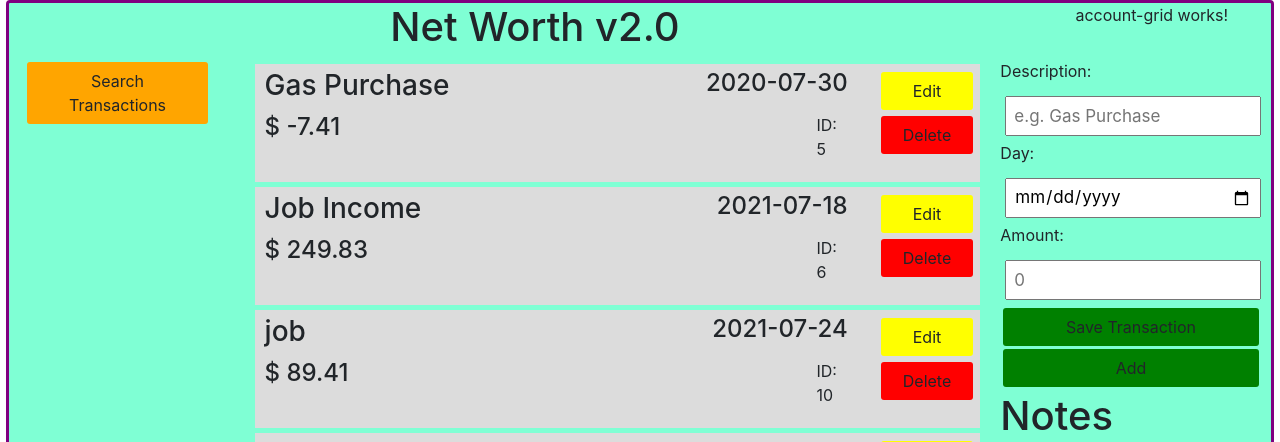
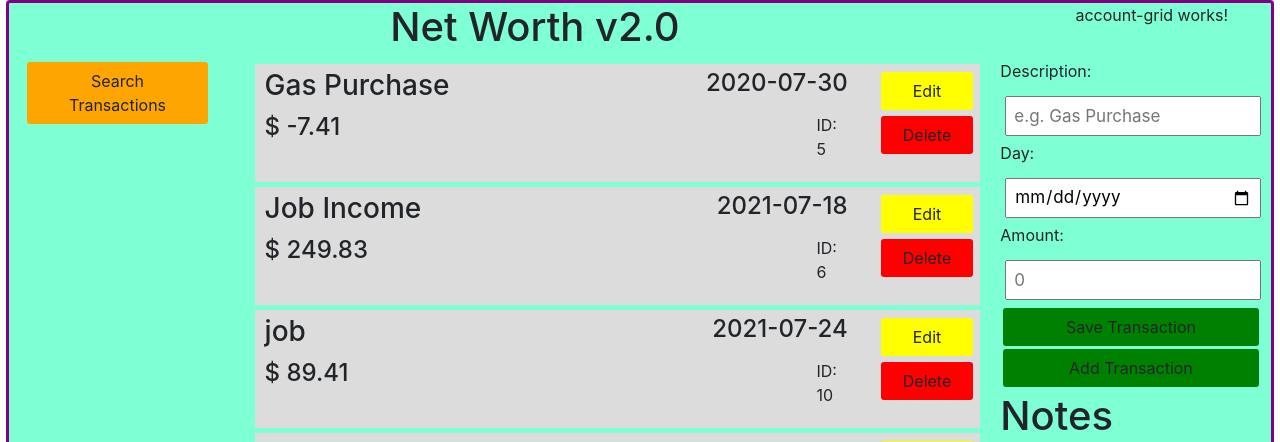
Before and after one commit to pjoyjr/net-worth-v2, an Angular app: page / in a window 1280 px wide. Shown: the top 442 px of the page. Built offline with nearby package versions, Linux system fonts and the light colour scheme; data requests are answered from the project's data file.

Commit message:
renamed components

```diff
--- a/src/app/app.module.ts
+++ b/src/app/app.module.ts
@@ -10,10 +10,10 @@ import { TransactionsComponent } from './components/transactions/transactions.co
 import { TransactionItemComponent } from './components/transaction-item/transaction-item.component';
 import { FooterComponent } from './components/footer/footer.component';
 import { ButtonComponent } from './components/button/button.component';
-import { AddTransactionComponent } from './components/add-transaction/add-transaction.component';
 import { MenuComponent } from './components/menu/menu.component';
 import { AccountGridComponent } from './components/account-grid/account-grid.component';
 import { HeaderComponent } from './components/header/header.component';
+import { FormComponent } from './components/form/form.component';
 
 
 const appRoutes: Routes = [
@@ -27,10 +27,10 @@ const appRoutes: Routes = [
     TransactionItemComponent,
     FooterComponent,
     ButtonComponent,
-    AddTransactionComponent,
     MenuComponent,
     AccountGridComponent,
     HeaderComponent,
+    FormComponent,
   ],
   imports: [
     BrowserModule,
--- a/src/app/components/add-transaction/add-transaction.component.html
+++ b/src/app/components/form/form.component.html
@@ -14,5 +14,5 @@
     </div>
     <app-button bgColor="green" text="Save Transaction" (click)="onSubmit()"></app-button>
 
-    <app-button bgColor="{{ showAddTransaction ? 'red' : 'green' }}" text="{{ showAddTransaction ? 'Close' : 'Add' }}" (click)="toggleAddTransaction()"></app-button>
+    <app-button bgColor="{{ showAddTransaction ? 'green' : 'yellow' }}" text="{{ showAddTransaction ? 'Add Transaction' : 'Edit Transaction' }}"></app-button>
 </form>
--- a/src/app/components/add-transaction/add-transaction.component.ts
+++ b/src/app/components/form/form.component.ts
@@ -4,16 +4,16 @@ import { UiService } from '../../services/ui.service';
 import { Subscription } from 'rxjs';
 
 @Component({
-  selector: 'app-add-transaction',
-  templateUrl: './add-transaction.component.html',
-  styleUrls: ['./add-transaction.component.css']
+  selector: 'app-form',
+  templateUrl: './form.component.html',
+  styleUrls: ['./form.component.css']
 })
-export class AddTransactionComponent implements OnInit {
+export class FormComponent implements OnInit {
   description: any | string;
   day: any | string;
   amount: any | number;
 
-  showAddTransaction: any | boolean;
+  showAddTransaction: boolean = true;
   subscription: any | Subscription;
   @Output() onAddTransaction: EventEmitter<Transaction> = new EventEmitter();
 
@@ -45,8 +45,4 @@ export class AddTransactionComponent implements OnInit {
   onAdd(newTransaction: Transaction){
     this.onAddTransaction.emit(newTransaction);
   }
-
-  toggleAddTransaction() {
-    this.uiService.toggleAddTransaction();
-  }
 }
--- a/src/app/components/transactions/transactions.component.html
+++ b/src/app/components/transactions/transactions.component.html
@@ -1,13 +1,13 @@
 <div class="container">
     <div class="row">
         <div class="col-9">
-            <app-transaction-item *ngFor="let transaction of transactions" [transaction]="transaction" (onEditTransaction)="editTransaction(transaction)" (onDeleteTransaction)="deleteTransaction(transaction)">
+            <app-transaction-item *ngFor="let transaction of transactions" [transaction]="transaction" (onEditTransaction)="toggleEditTransaction(transaction)" (onDeleteTransaction)="deleteTransaction(transaction)">
             </app-transaction-item>
         </div>
         <div class="col-3">
             <div class="row">
-                <app-add-transaction (onAddTransaction)="addTransaction($event)">
-                </app-add-transaction>
+                <app-form (onAddTransaction)="addTransaction($event)">
+                </app-form>
             </div>
             <div class="row">
                 <h1>Notes</h1>
--- a/src/app/components/transactions/transactions.component.ts
+++ b/src/app/components/transactions/transactions.component.ts
@@ -1,6 +1,7 @@
 import { Component, OnInit} from '@angular/core';
 import { TransactionService } from '../../services/transaction.service';
 import { Transaction } from  '../../Transaction';
+import { UiService } from '../../services/ui.service';
 
 @Component({
   selector: 'app-transactions',
@@ -9,9 +10,8 @@ import { Transaction } from  '../../Transaction';
 })
 export class TransactionsComponent implements OnInit {
   transactions: Transaction[] = [];
-  currEditID: any | number;
 
-  constructor(private transactionService: TransactionService) { }
+  constructor(private transactionService: TransactionService, private uiService: UiService) { }
 
   ngOnInit(): void {
     this.transactionService.getTransactions().subscribe((transactions) => this.transactions = transactions);
@@ -22,12 +22,14 @@ export class TransactionsComponent implements OnInit {
     this.transactionService.addTransaction(transaction).subscribe((transaction) => this.transactions.push(transaction));
   }
 
-  editTransaction(transaction: Transaction){
-    this.currEditID = transaction.id;
-    console.log(this.currEditID);
+  toggleEditTransaction(transaction: Transaction){
+    this.uiService.toggleAddTransaction();
+
+    this.transactionService.setEditID(transaction.id);
   }
 
   deleteTransaction(transaction: Transaction){
     this.transactionService.deleteTransaction(transaction).subscribe(() => (this.transactions = this.transactions.filter((t) => t.id !== transaction.id)));
   }
+
 }
--- a/src/app/services/transaction.service.ts
+++ b/src/app/services/transaction.service.ts
@@ -16,6 +16,8 @@ const httpOptions = {
 export class TransactionService {
   private apiURL = 'http://localhost:5000/transactions';
 
+  private currEditID: any | number;
+
   constructor(private http:HttpClient) { }
 
   getTransactions(): Observable<Transaction[]> {
@@ -30,4 +32,8 @@ export class TransactionService {
   addTransaction(transaction: Transaction): Observable<Transaction> {
     return this.http.post<Transaction>(this.apiURL, transaction, httpOptions);
   }
+
+  setEditID(id: any): void {
+    this.currEditID = id;
+  }
 }
```
Also changed, not shown: src/app/components/form/form.component.css (renamed from src/app/components/add-transaction/add-transaction.component.css), 1 other file (tests, documents, lock files or other folders).
